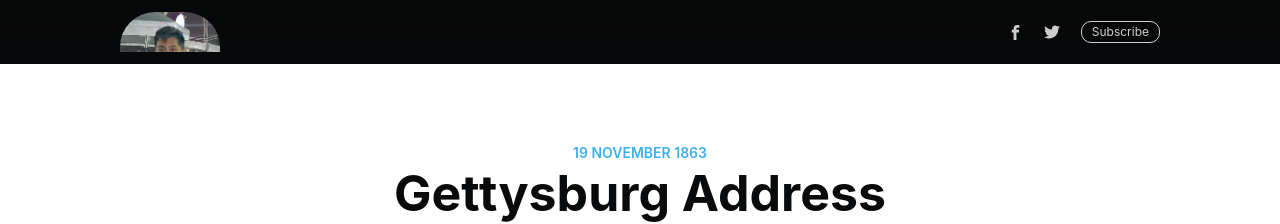
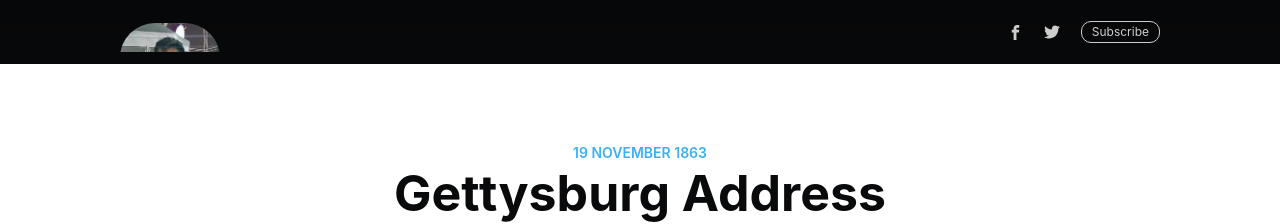
Before and after one commit to DaveNPlay/Blogstayn, a Jekyll site: the page built from _posts/1863-11-19-gettysburg-address.md, in a window 1280 px wide. Shown: the top 224 px of the page. Built offline with Jekyll 4.4.1, drawn with Linux system fonts in a browser that asks for light colours; nearby versions of some CDN libraries; comment, search, counter and statistics services are not loaded.

Commit message:
Update site-nav.html

```diff
--- a/_includes/site-nav.html
+++ b/_includes/site-nav.html
@@ -2,8 +2,7 @@
     <div class="site-nav-left">
         {% if page.current != 'home' %}
             {% if site.logo %}
-                <img style="border-radius: 35px;width: 100px;-webkit-user-select: none;margin: auto;cursor: zoom-in;height: 100px;" src="https://davenplay.github.io/Blogstayn/assets/images/27095315.jpg" width="100" height="100">
-                <a class="site-nav-logo" href="{{ site.url }}{{ site.baseurl }}"><img src="{{ site.baseurl}}{{ site.logo }}" alt="{{ site.title }}" /></a>
+                <a class="site-nav-logo" href="{{ site.url }}{{ site.baseurl }}"><img style="border-radius: 35px;width: 100px;-webkit-user-select: none;margin: auto;cursor: zoom-in;height: 100px;" src="https://davenplay.github.io/Blogstayn/assets/images/27095315.jpg" width="100" height="100"></a>
             {% else %}
                 <a class="site-nav-logo" href="{{ site.url }}{{ site.baseurl }}">{{ site.title }}</a>
             {% endif %}
```
